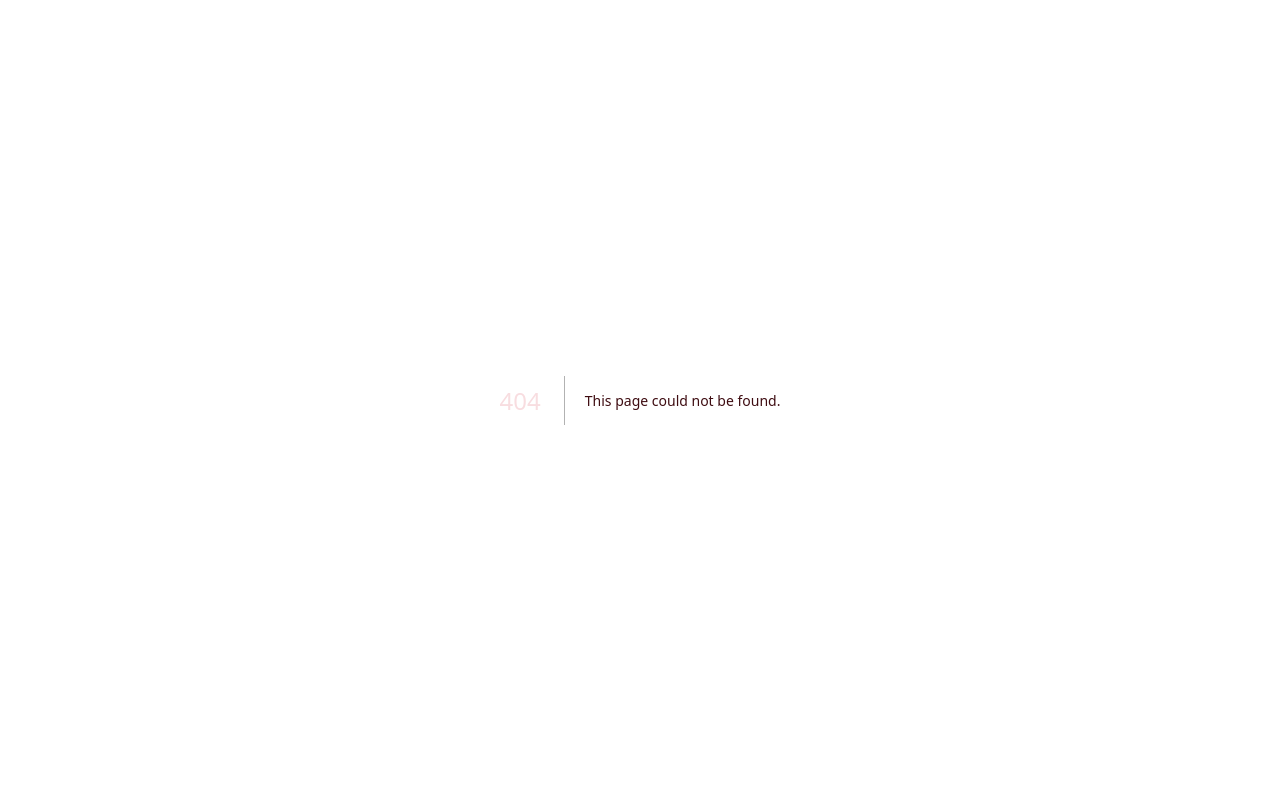
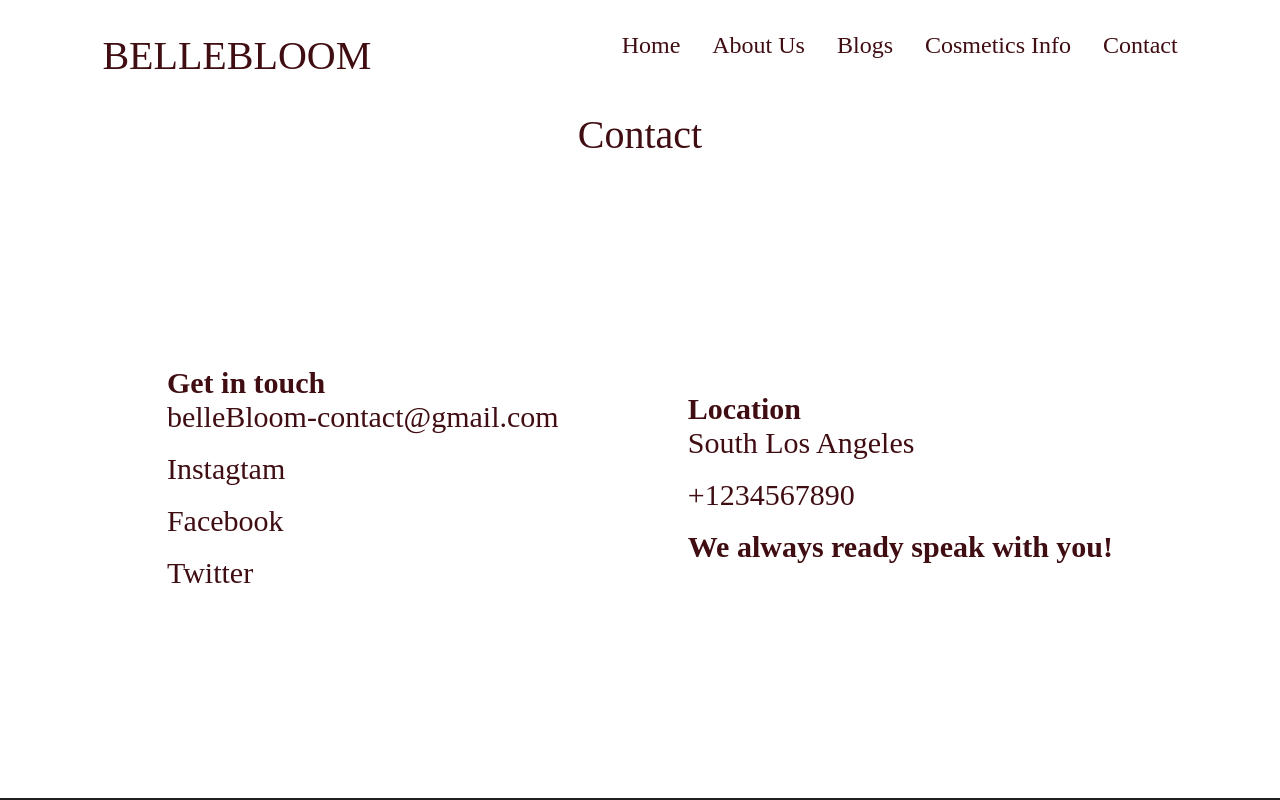
Before and after one commit to fikiivanov/BelleBloom, a Next.js app in the folder bellebloom/: page /contact in a window 1280 px wide. Before the commit this address had no page. Shown: the top 800 px of the page. Built offline with nearby package versions, Linux system fonts and the light colour scheme.

Commit message:
Create Contact page and add animation

```diff
--- a/bellebloom/src/app/components/Footer/Contact.jsx
+++ b/bellebloom/src/app/components/Footer/Contact.jsx
@@ -1,8 +1,11 @@
 import React from "react";
 
-const Contact = () => {
+const Contact = ({mainColor}) => {
+
+   let classname=`contact contact--${mainColor}`
+
   return (
-    <div className="contact">
+    <div className={classname}>
       <h4>
         <a href="">Get in touch</a>
       </h4>
--- a/bellebloom/src/app/components/Footer/Footer.jsx
+++ b/bellebloom/src/app/components/Footer/Footer.jsx
@@ -1,6 +1,7 @@
 import React from 'react'
 import style from "./style.scss"
 import Contact from './Contact'
+import Location from './Location'
 
 
 const Footer = () => {
--- /dev/null
+++ b/bellebloom/src/app/contact/page.jsx
@@ -0,0 +1,48 @@
+"use client";
+import React from "react";
+import Header from "../components/Header/Header";
+import Contact from "../components/Footer/Contact";
+import Footer from "../components/Footer/Footer";
+import Location from "../components/Footer/Location";
+import style from "./style.scss";
+import ShowEffectProvider from "../providers/ShowEffectProvider";
+
+const page = () => {
+  const framerVariant = (value) => {
+    let framerVariantContact = {
+      hidden: { opacity: 0, y: value },
+      show: {
+        opacity: 1,
+        y: 0,
+        transition: {
+          duration: 0.5,
+        },
+      },
+    };
+    return framerVariantContact;
+  };
+
+  return (
+    <section className="contact-page-section">
+      <Header />
+      <div className="shell">
+      <ShowEffectProvider variant={framerVariant(-50)}>
+            <h2>Contact</h2>
+        </ShowEffectProvider>
+
+        <div className="section__inner">
+          <ShowEffectProvider variant={framerVariant(50)}>
+            <Contact mainColor={"main-color"} />
+          </ShowEffectProvider>
+
+          <ShowEffectProvider variant={framerVariant(-50)}>
+            <Location />
+          </ShowEffectProvider>
+        </div>
+      </div>
+      <Footer />
+    </section>
+  );
+};
+
+export default page;
--- /dev/null
+++ b/bellebloom/src/app/contact/style.scss
@@ -0,0 +1,21 @@
+
+@import "../globals.scss";
+
+/*Contact Page*/
+
+.contact--main-color {
+    a{
+    color: $main-color;
+    }
+}
+
+.contact-page-section {
+    .section__inner {
+        display: flex;
+        flex-wrap: wrap;
+        justify-content: space-around;
+        align-items: center;
+        font-size: calc(var(--font-size) + 10px);
+        min-height: 80vh;
+    }
+}
```
